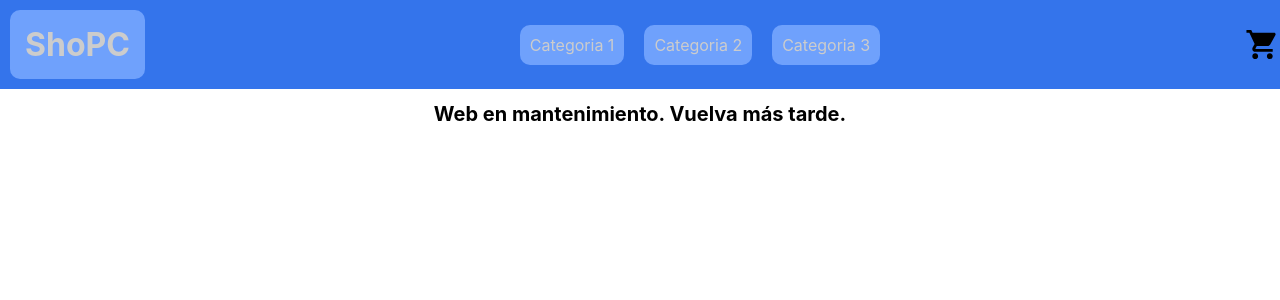
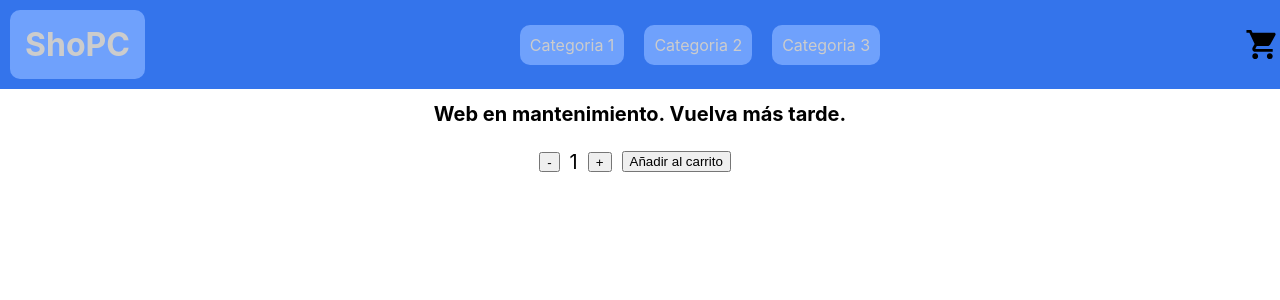
Before and after one commit to TiagoRojas/ShoPC-React-Proyect, a React (Create React App) app: page / in a window 1280 px wide. Shown: the top 300 px of the page. Built offline with nearby package versions, Linux system fonts and the light colour scheme.

Commit message:
ItemCount added

```diff
--- /dev/null
+++ b/src/Components/ItemCount.jsx
@@ -0,0 +1,24 @@
+import { useState } from "react"
+
+const ItemCount = ({initial, stock, addCart }) => {
+    const [count, setCount] = useState(initial)
+
+    const addOne = () => {
+        if(count < stock)setCount(count + 1);
+    }
+    const subOne = () => {
+        if(count > stock)setCount(count - 1);
+    }
+    return(
+        <>
+            <div className="amountContainer">
+                <button onClick={subOne} className="amountButton">-</button>
+                <div className="amount">{count}</div>
+                <button onClick={addOne} className="amountButton">+</button>
+                <button onClick={() => addCart(count)} className="submitButton">Añadir al carrito</button>
+            </div>
+        </>
+    )
+}
+
+export default ItemCount
--- a/src/Components/ItemListContainer/ItemListContainer.jsx
+++ b/src/Components/ItemListContainer/ItemListContainer.jsx
@@ -1,10 +1,14 @@
-
+import ItemCount from "../ItemCount"
 
 const ItemListContainer = ({greeting}) => {
+    const addCart = (count) => {
+        console.log(`Se agregan ${count} productos`);
+      }
     return (
     <>
         <a/>
         <h1 style={Styles.h1}>{greeting}</h1>
+        <ItemCount initial={1} stock={10} addCart={addCart}/>
     </>
     )
 }
--- a/src/index.css
+++ b/src/index.css
@@ -11,3 +11,21 @@ code {
   font-family: source-code-pro, Menlo, Monaco, Consolas, 'Courier New',
     monospace;
 }
+
+
+.amountContainer{
+  display: flex;
+  justify-content: center;
+  align-items: center;
+}
+.amount{
+  display: inline-block;
+  font-size: 20px;
+  padding: 10px;
+}
+.amountButton{
+  height: 20px;
+}
+.submitButton{
+  margin: 10px;
+}
```
